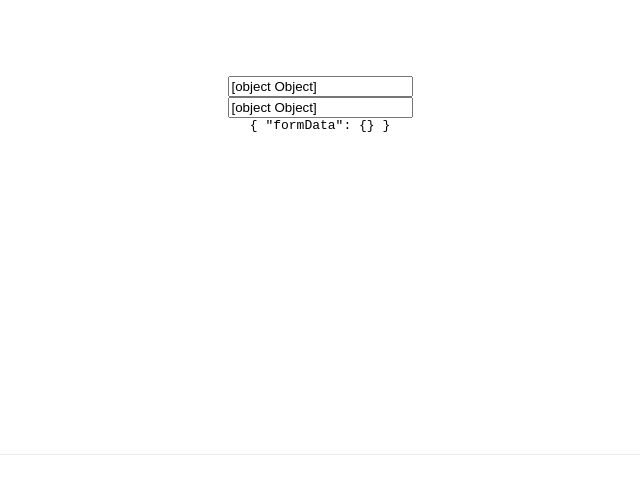
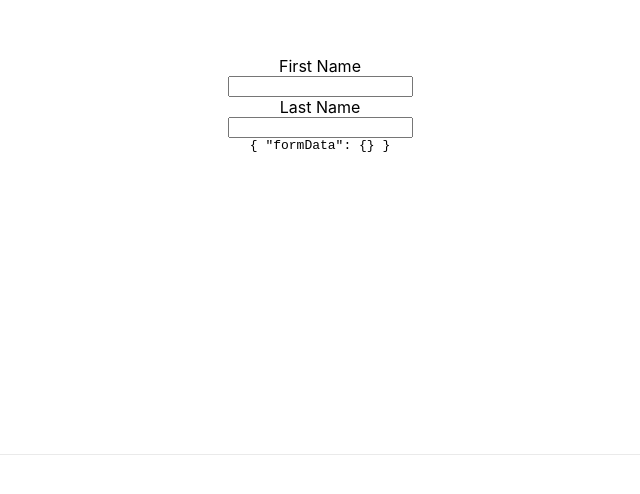
Before and after one commit to cvalarida/formulate-experiment, a Next.js app: page / in a window 1280 px wide. Shown: the part 246-740 px from the top of the page, without its empty margins (320-960 px from the left). Built offline with nearby package versions, Linux system fonts and the light colour scheme.

Commit message:
Add validations

```diff
--- a/src/InputField.tsx
+++ b/src/InputField.tsx
@@ -1,13 +1,77 @@
-import React, { useContext } from "react";
+import React, { useState, useContext } from "react";
+
 import StateManager from "./StateManagerContext";
+import runValidations, { ValidationFunction, isRequired } from "./validations";
 
-const InputField = ({ name }: { name: string }) => {
+const mapStateToProps = (formData: object) => formData;
+
+const connectedComponent = ({
+  formData,
+  fieldData,
+  dataPath,
+  label,
+  setData,
+  validations
+}: {
+  formData: object;
+  fieldData: any;
+  dataPath: string;
+  label: string;
+  setData(event: React.ChangeEvent<HTMLInputElement>): void;
+  validations: Array<ValidationFunction>;
+}) => {
+  const [dirty, setDirty] = useState(false);
+  let validationError = null;
+
+  // This should run every time anything in formData changes because this
+  // component is connected to the root formData in the redux store. Of course,
+  // this _also_ means this is re-rendered a lot. Need to solve this in the
+  // actual implementation.
+  if (dirty) validationError = runValidations(validations, formData, dataPath);
+  if (!validationError) console.log(`Field invalid: ${dataPath}`);
+
+  return (
+    <>
+      <label htmlFor={dataPath}>{label}</label>
+      {validationError && <span>{validationError}</span>}
+      <input
+        name={dataPath}
+        value={fieldData}
+        onChange={setData}
+        onBlur={() => setDirty(true)}
+      />
+    </>
+  );
+};
+
+const InputField = ({
+  data: dataPath,
+  label,
+  validations = [],
+  required
+}: {
+  data: string;
+  label: string;
+  validations?: Array<ValidationFunction>;
+  required: boolean;
+}) => {
   const sm = useContext(StateManager);
-  const data = sm.getState(name);
+  const fieldData = sm.getState(dataPath);
   const setData = (newData: React.ChangeEvent<HTMLInputElement>) =>
-    sm.setState(name, newData.target.value);
+    sm.setState(dataPath, newData.target.value);
+  const allValidations = required ? [isRequired, ...validations] : validations;
 
-  return <input value={data} onChange={setData} />;
+  const ConnectedInputField = sm.connect(mapStateToProps)(connectedComponent);
+
+  return (
+    <ConnectedInputField
+      fieldData={fieldData}
+      dataPath={dataPath}
+      label={label}
+      setData={setData}
+      validations={allValidations}
+    />
+  );
 };
 
 export default InputField;
--- a/src/StateViewer.tsx
+++ b/src/StateViewer.tsx
@@ -1,13 +1,16 @@
 import React, { useContext } from "react";
 import StateManager from "./StateManagerContext";
 
+const mapStateToProps = state => ({ state });
+
+const connectedComponent = ({ state }) => (
+  <code>{JSON.stringify(state, null, 2)}</code>
+);
+
 const StateViewer = () => {
   const sm = useContext(StateManager);
-  const mapStateToProps = state => ({ state });
 
-  const ConnectedStateViewer = sm.connect(mapStateToProps)(({ state }) => (
-    <code>{JSON.stringify(state, null, 2)}</code>
-  ));
+  const ConnectedStateViewer = sm.connect(mapStateToProps)(connectedComponent);
 
   return <ConnectedStateViewer />;
 };
```
